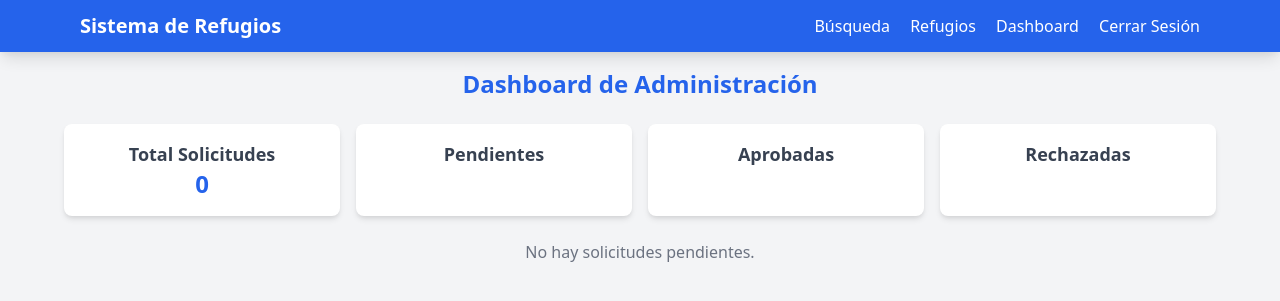
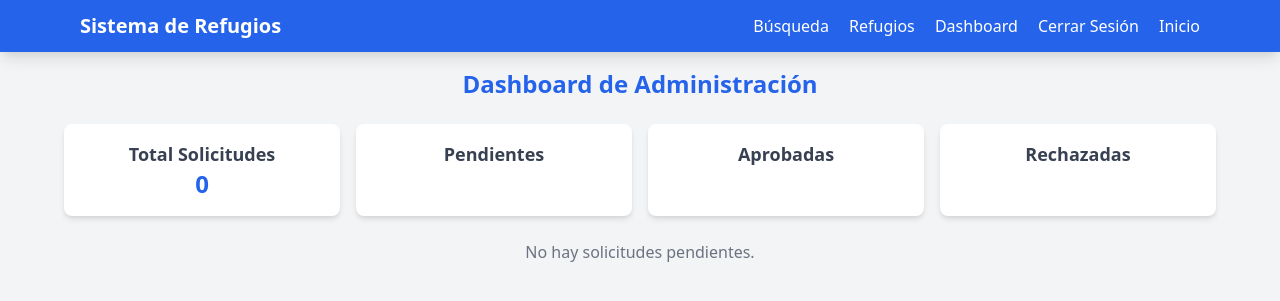
Before and after one commit to itteamlxs/Sistema_de_Refugios, a PHP site: page /views/admin_dashboard.php in a window 1280 px wide. Shown: the top 301 px of the page. Run offline with PHP 8.4, Linux system fonts and the light colour scheme; the visitor is signed in with stand-in values (Sample User, id 1); data that the repository does not hold is empty.

Commit message:
v1.3.1 correccion en el nav se agrega el boton de inicio

```diff
--- a/views/partials/nav.php
+++ b/views/partials/nav.php
@@ -4,6 +4,7 @@ $role = isset($_SESSION['role']) ? $_SESSION['role'] : null;
 <nav class="bg-blue-600 text-white shadow-lg">
     <div class="max-w-6xl mx-auto px-4 py-3 flex justify-between items-center">
         <a href="/ads/views/index.php" class="text-xl font-bold">Sistema de Refugios</a>
+
         <div class="space-x-4">
             <?php if ($role): ?>
                 <a href="/ads/views/search.php" class="hover:underline">Búsqueda</a>
@@ -21,6 +22,7 @@ $role = isset($_SESSION['role']) ? $_SESSION['role'] : null;
             <?php else: ?>
                 <a href="/ads/views/login.php" class="hover:underline">Iniciar Sesión</a>
             <?php endif; ?>
+            <a href="/ads/views/index.php" class="hover:underline">Inicio</a>
         </div>
     </div>
 </nav>
```
